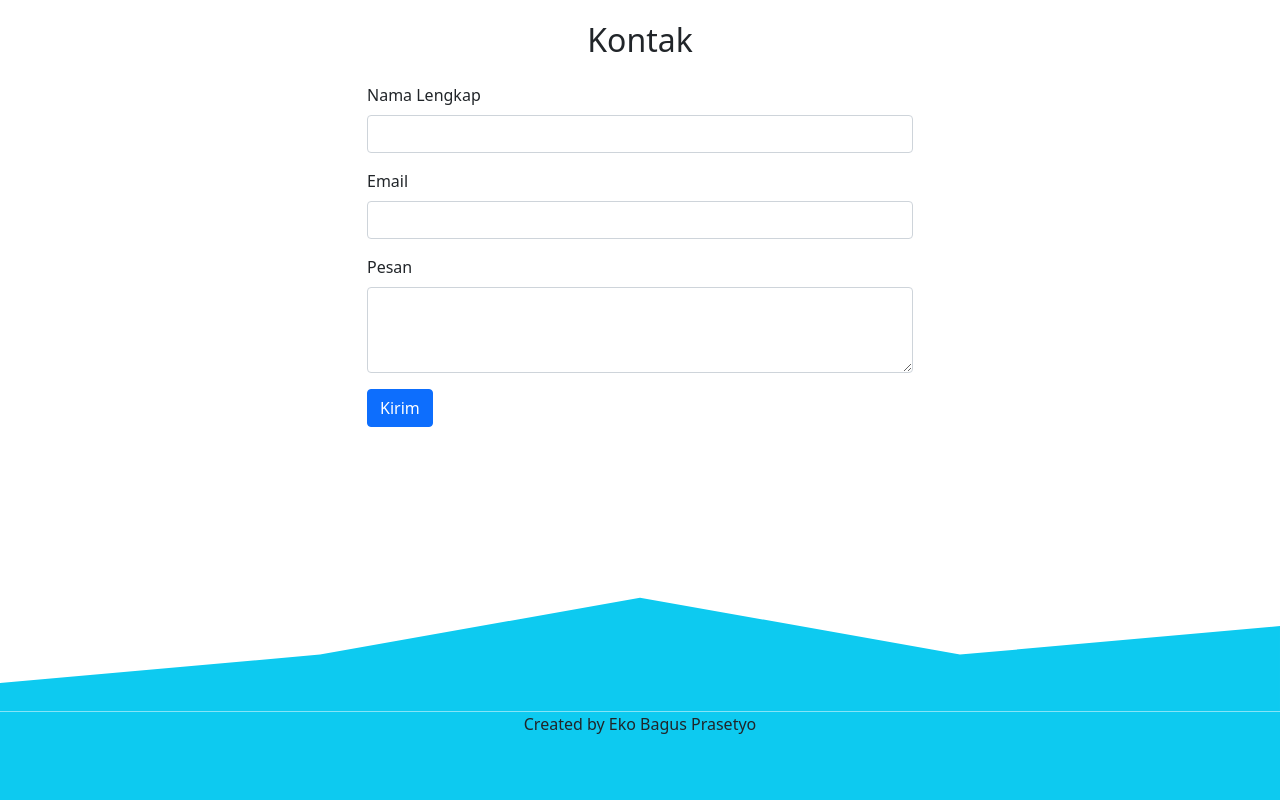
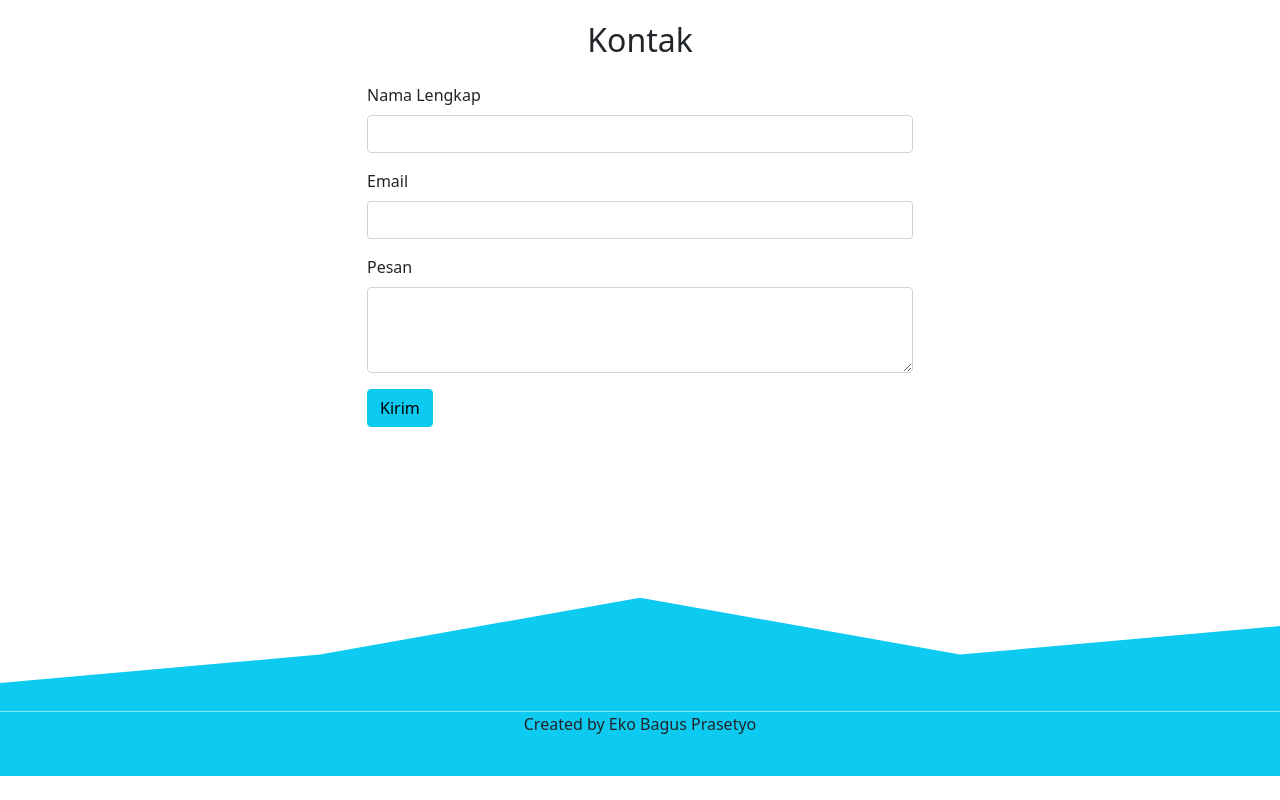
Before and after one commit to ekobagusp12/ekobagusp12.github.io, a plain HTML site: page index.html in a window 1280 px wide. Shown: the part 3265-4065 px from the top of the page. After the commit the page ends 4041 px from the top, so only its background shows below. Drawn offline with nearby package versions, Linux system fonts and the light colour scheme.

Commit message:
mengubah warna tombol

```diff
--- a/index.html
+++ b/index.html
@@ -196,7 +196,7 @@
               <label for="pesan" class="form-label">Pesan</label>
               <textarea class="form-control" id="pesan1" rows="3"></textarea>
             </div>
-            <button type="submit" class="btn btn-primary">Kirim</button>
+            <button type="submit" class="btn btn-info">Kirim</button>
           </form>
         </div>
       </div>
@@ -206,7 +206,7 @@
   <!-- Kontak End -->
 
   <!-- Footer -->
-  <footer class="bg-info text-whithe text-center pb-5">
+  <footer class="bg-info text-whithe text-center pb-4">
     <p>Created by Eko Bagus Prasetyo</p>
   </footer>
   <!-- Footer End -->
```
